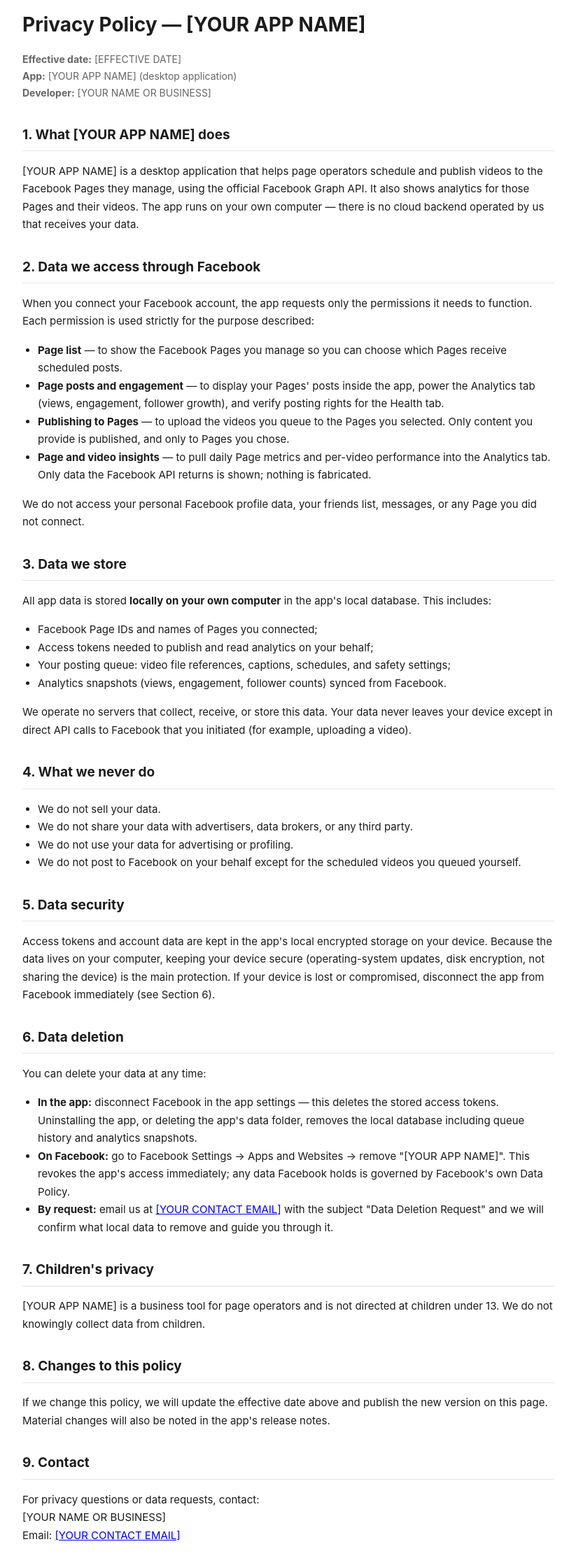
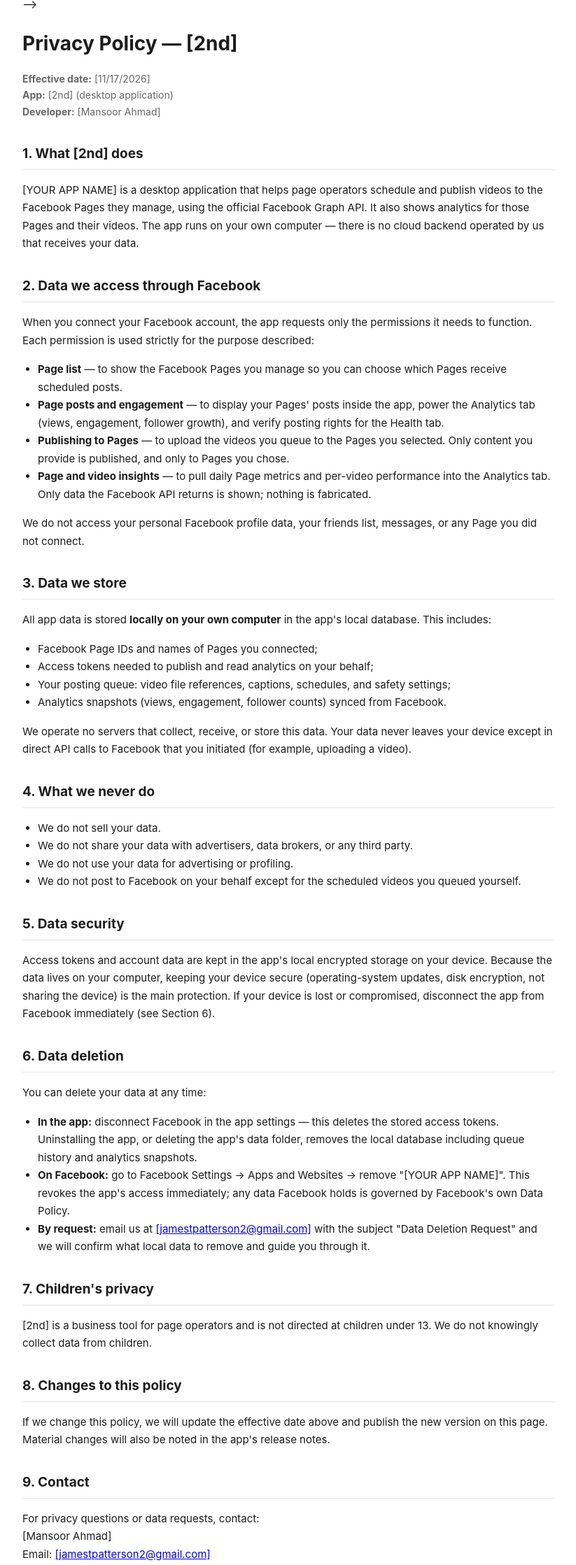
Before and after one commit to jamestpatterson2-png/2nd, a plain HTML site: page index.html in a window 1280 px wide. Shown: the part 39-2276 px from the top of the page at 70% size, without its empty margins (228-1051 px from the left). Drawn offline with Linux system fonts and the light colour scheme.

Commit message:
Update index.html

```diff
--- a/index.html
+++ b/index.html
@@ -1,41 +1,9 @@
-<!DOCTYPE html>
-<!--
-  ============================================================
-  PRIVACY POLICY TEMPLATE — FOR STUDENTS CREATING THEIR OWN
-  FACEBOOK APP (page management / video uploading app)
-  ============================================================
-  HOW TO USE THIS FILE (these instructions are invisible on
-  the published page — only you see them here):
-
-  1. Replace EVERYTHING in [SQUARE BRACKETS] with your own
-     details. There are 4 things to fill in:
-       [YOUR APP NAME]          — the Display name of your app
-                                  in the Meta dashboard
-       [YOUR NAME OR BUSINESS]  — your name, or your business
-                                  name if you have one
-       [YOUR CONTACT EMAIL]     — an email you actually check
-                                  (appears twice — replace both)
-       [EFFECTIVE DATE]         — today's date
-  2. Do NOT delete any section. Meta checks that the policy
-     covers what data the app accesses and how to delete it.
-  3. HOST IT FREE (no domain needed), then paste the link in
-     the Meta dashboard field "Privacy policy URL":
-       • GitHub Pages: create a free repo, upload this file,
-         enable Pages — your link looks like
-         https://[username].github.io/[repo]/privacy-policy.html
-       • Netlify Drop: drag this file onto drop.netlify.com —
-         you get a free link instantly
-       • Google Sites: create a free site, paste this text in
-  4. This file is already named index.html — upload it as-is,
-     or share this repo so students can FORK it and edit it
-     online (pencil icon) without downloading anything.
-  ============================================================
 -->
 <html lang="en">
 <head>
 <meta charset="UTF-8">
 <meta name="viewport" content="width=device-width, initial-scale=1.0">
-<title>Privacy Policy — [YOUR APP NAME]</title>
+<title>Privacy Policy — [2nd]</title>
 <style>
   body { font-family: -apple-system, "Segoe UI", Roboto, Arial, sans-serif; line-height: 1.7; color: #1c1c1c; max-width: 760px; margin: 0 auto; padding: 32px 20px 64px; }
   h1 { font-size: 28px; margin-bottom: 4px; }
@@ -48,12 +16,12 @@
 </head>
 <body>
 
-<h1>Privacy Policy — [YOUR APP NAME]</h1>
-<p class="meta"><strong>Effective date:</strong> [EFFECTIVE DATE]<br>
-<strong>App:</strong> [YOUR APP NAME] (desktop application)<br>
-<strong>Developer:</strong> [YOUR NAME OR BUSINESS]</p>
+<h1>Privacy Policy — [2nd]</h1>
+<p class="meta"><strong>Effective date:</strong> [11/17/2026]<br>
+<strong>App:</strong> [2nd] (desktop application)<br>
+<strong>Developer:</strong> [Mansoor Ahmad]</p>
 
-<h2>1. What [YOUR APP NAME] does</h2>
+<h2>1. What [2nd] does</h2>
 <p>[YOUR APP NAME] is a desktop application that helps page operators schedule and publish videos to the Facebook Pages they manage, using the official Facebook Graph API. It also shows analytics for those Pages and their videos. The app runs on your own computer — there is no cloud backend operated by us that receives your data.</p>
 
 <h2>2. Data we access through Facebook</h2>
@@ -92,21 +60,21 @@
 <ul>
   <li><strong>In the app:</strong> disconnect Facebook in the app settings — this deletes the stored access tokens. Uninstalling the app, or deleting the app's data folder, removes the local database including queue history and analytics snapshots.</li>
   <li><strong>On Facebook:</strong> go to Facebook Settings → Apps and Websites → remove "[YOUR APP NAME]". This revokes the app's access immediately; any data Facebook holds is governed by Facebook's own Data Policy.</li>
-  <li><strong>By request:</strong> email us at <a href="mailto:[YOUR CONTACT EMAIL]">[YOUR CONTACT EMAIL]</a> with the subject "Data Deletion Request" and we will confirm what local data to remove and guide you through it.</li>
+  <li><strong>By request:</strong> email us at <a href="mailto:[jamestpatterson2@gmail.com]">[jamestpatterson2@gmail.com]</a> with the subject "Data Deletion Request" and we will confirm what local data to remove and guide you through it.</li>
 </ul>
 
 <h2>7. Children's privacy</h2>
-<p>[YOUR APP NAME] is a business tool for page operators and is not directed at children under 13. We do not knowingly collect data from children.</p>
+<p>[2nd] is a business tool for page operators and is not directed at children under 13. We do not knowingly collect data from children.</p>
 
 <h2>8. Changes to this policy</h2>
 <p>If we change this policy, we will update the effective date above and publish the new version on this page. Material changes will also be noted in the app's release notes.</p>
 
 <h2>9. Contact</h2>
 <p>For privacy questions or data requests, contact:<br>
-[YOUR NAME OR BUSINESS]<br>
-Email: <a href="mailto:[YOUR CONTACT EMAIL]">[YOUR CONTACT EMAIL]</a></p>
+[Mansoor Ahmad]<br>
+Email: <a href="mailto:[jamestpatterson2@gmail.com]">[jamestpatterson2@gmail.com]</a></p>
 
-<p class="brand">[YOUR APP NAME] · [YOUR NAME OR BUSINESS]</p>
+<p class="brand">[2nd] · [Mansoor Ahmad]</p>
 
 </body>
 </html>
```
